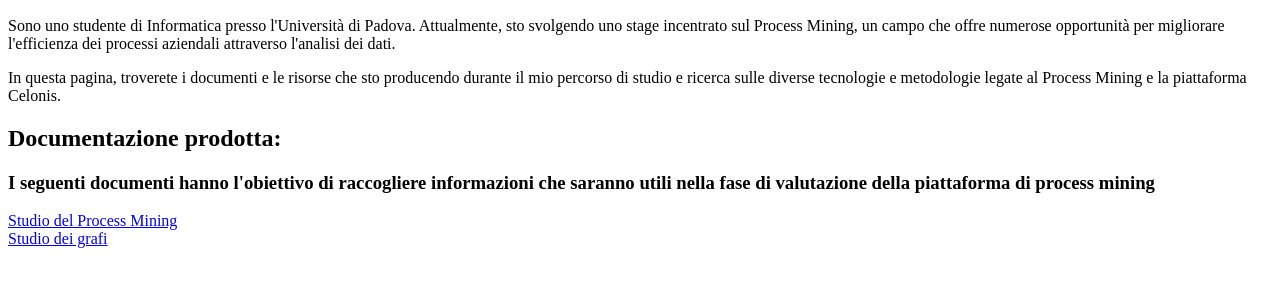
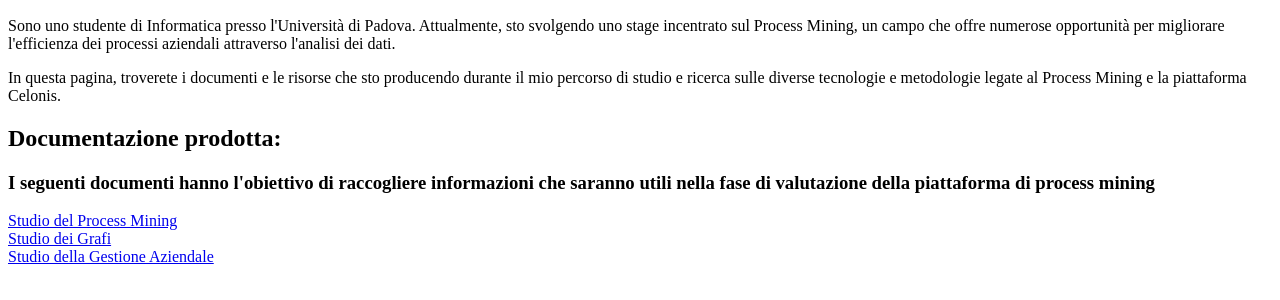
Before and after one commit to surrend-15min/TirocinioDocInterni, a plain HTML site: page index.html in a window 1280 px wide. Shown: the part 110-410 px from the top of the page. Drawn offline with Linux system fonts and the light colour scheme.

Commit message:
Update index.html

```diff
--- a/index.html
+++ b/index.html
@@ -18,6 +18,7 @@
       <h2>Documentazione prodotta:</h2>
       <h3>I seguenti documenti hanno l'obiettivo di raccogliere informazioni che saranno utili nella fase di valutazione della piattaforma di process mining</h3>
       <a href="./DocumentazioneProdotta/ProcessMining.pdf" target="_blank">Studio del Process Mining</a></br>
-      <a href="./DocumentazioneProdotta/Grafi.pdf" target="_blank">Studio dei grafi</a></br>
+      <a href="./DocumentazioneProdotta/Grafi.pdf" target="_blank">Studio dei Grafi</a></br>
+      <a href="./DocumentazioneProdotta/GestioneAziendale.pdf" target="_blank">Studio della Gestione Aziendale</a></br>
     </div>
   </body>
```
